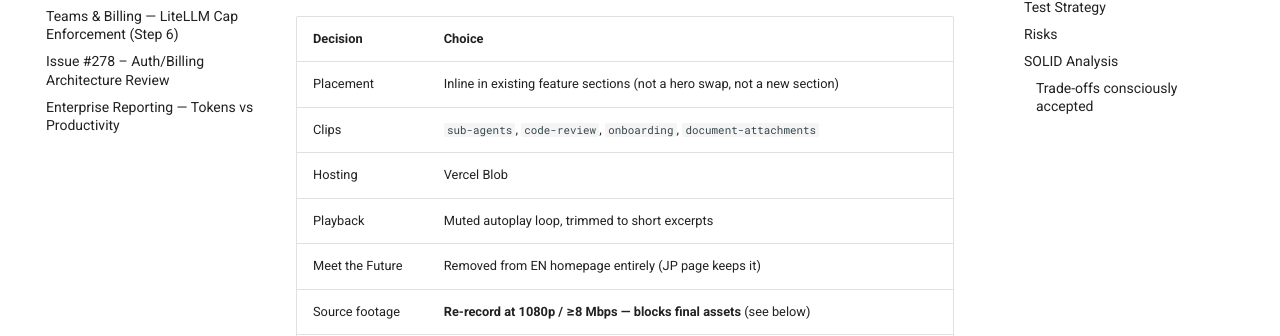
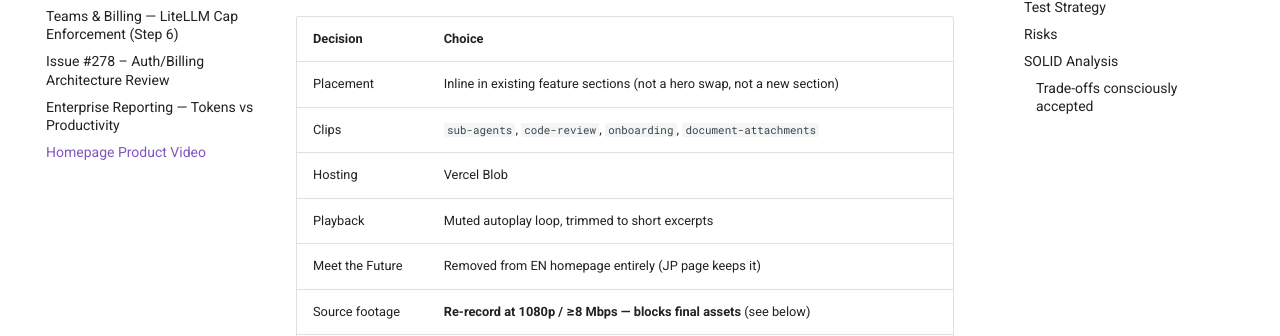
Before and after one commit to farpointhq/codewithfabric-plans, an MkDocs documentation site: the page built from docs/plans/homepage-product-video-plan.md, in a window 1280 px wide. Shown: the part 581-917 px from the top of the page. Built offline with MkDocs 1.6.1 and Material for MkDocs 9.7.7, drawn with Linux system fonts in a browser that asks for light colours.

Commit message:
plan: homepage product video — canonical copy + nav
Claude-Session: https://claude.ai/code/session_01ExepCEnRQid67g83gTmMun

```diff
--- a/mkdocs.yml
+++ b/mkdocs.yml
@@ -75,3 +75,4 @@ nav:
   - "Teams & Billing \u2014 LiteLLM Cap Enforcement (Step 6)": plans/teams-billing-litellm-enforcement-plan.md
   - "Issue #278 \u2013 Auth/Billing Architecture Review": plans/issue-278-plan.md
   - "Enterprise Reporting \u2014 Tokens vs Productivity": plans/enterprise-reporting-plan.md
+  - Homepage Product Video: plans/homepage-product-video-plan.md
```
Also changed, not shown: 3 other files.
